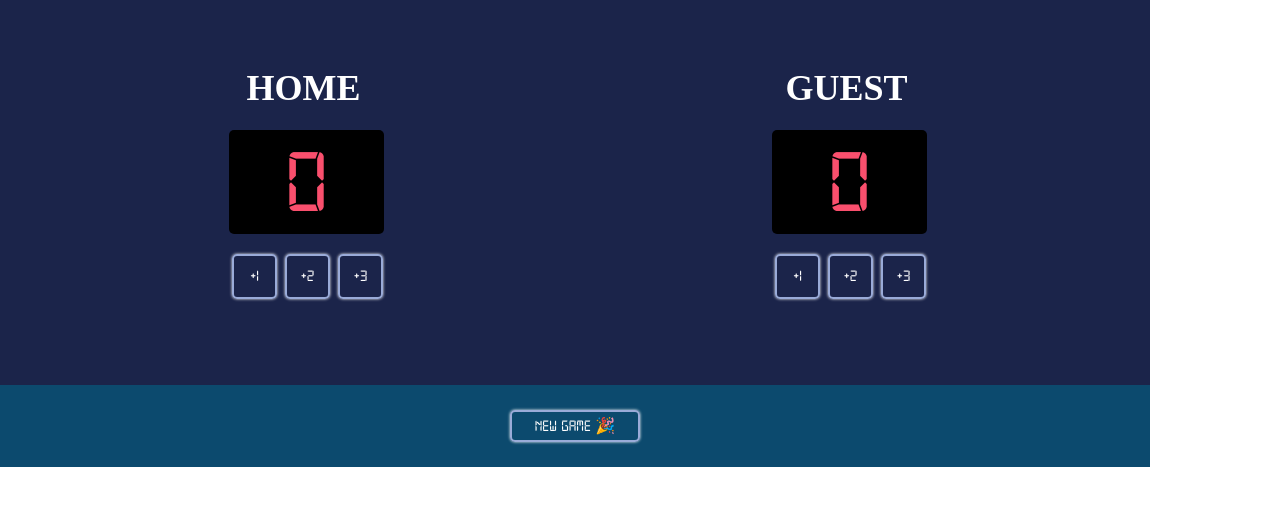
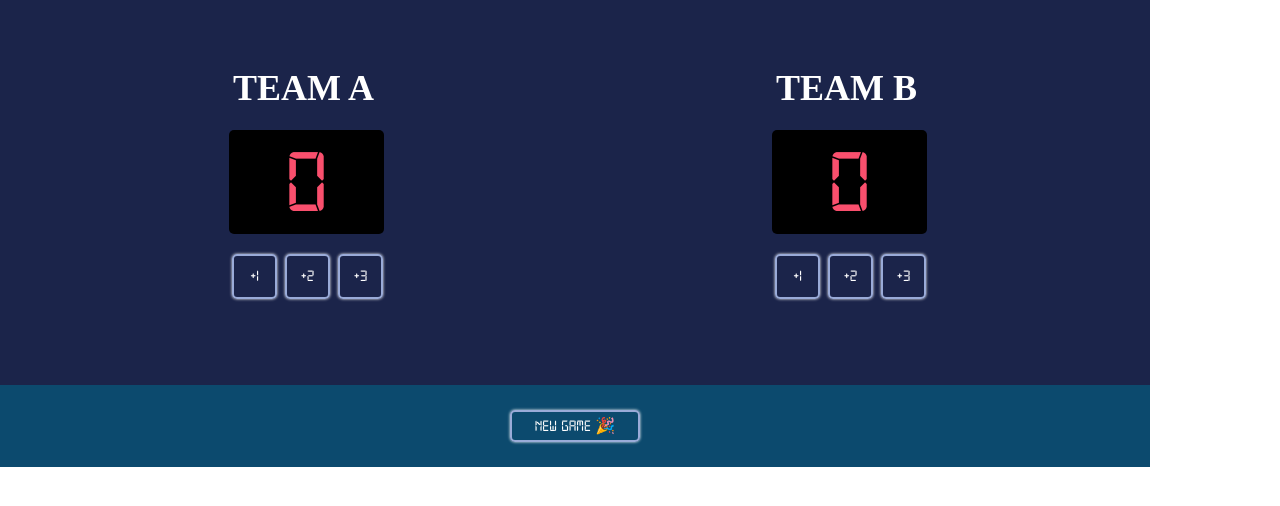
Before and after one commit to Shahzaib065/basketball-scorecounter, a plain HTML site: page index.html in a window 1280 px wide. Drawn offline with nearby package versions, Linux system fonts and the light colour scheme.

Commit message:
changed team names

```diff
--- a/index.html
+++ b/index.html
@@ -6,7 +6,7 @@
         <div class="col-container">
             <div class="container">
                     <div class="home">
-                        <h3 class="title-home">HOME</h3>
+                        <h3 class="title-home">TEAM A</h3>
                         <h2 id="home-score">0</h2>
                         <div class="btn-wrapper">
                             <button id="home-score-btn-1" onclick="increaseHomeScoreOne()">+1</button>
@@ -18,7 +18,7 @@
 
             <div class="container">
                         <div class="guest">
-                        <h3 class="title-guest">GUEST</h3>
+                        <h3 class="title-guest">TEAM B</h3>
                         <h2 id="guest-score">0</h2>
                         <div class="btn-wrapper">
                             <button id="guest-score-btn-1" onclick="increaseGuestScoreOne()">+1</button>
```
